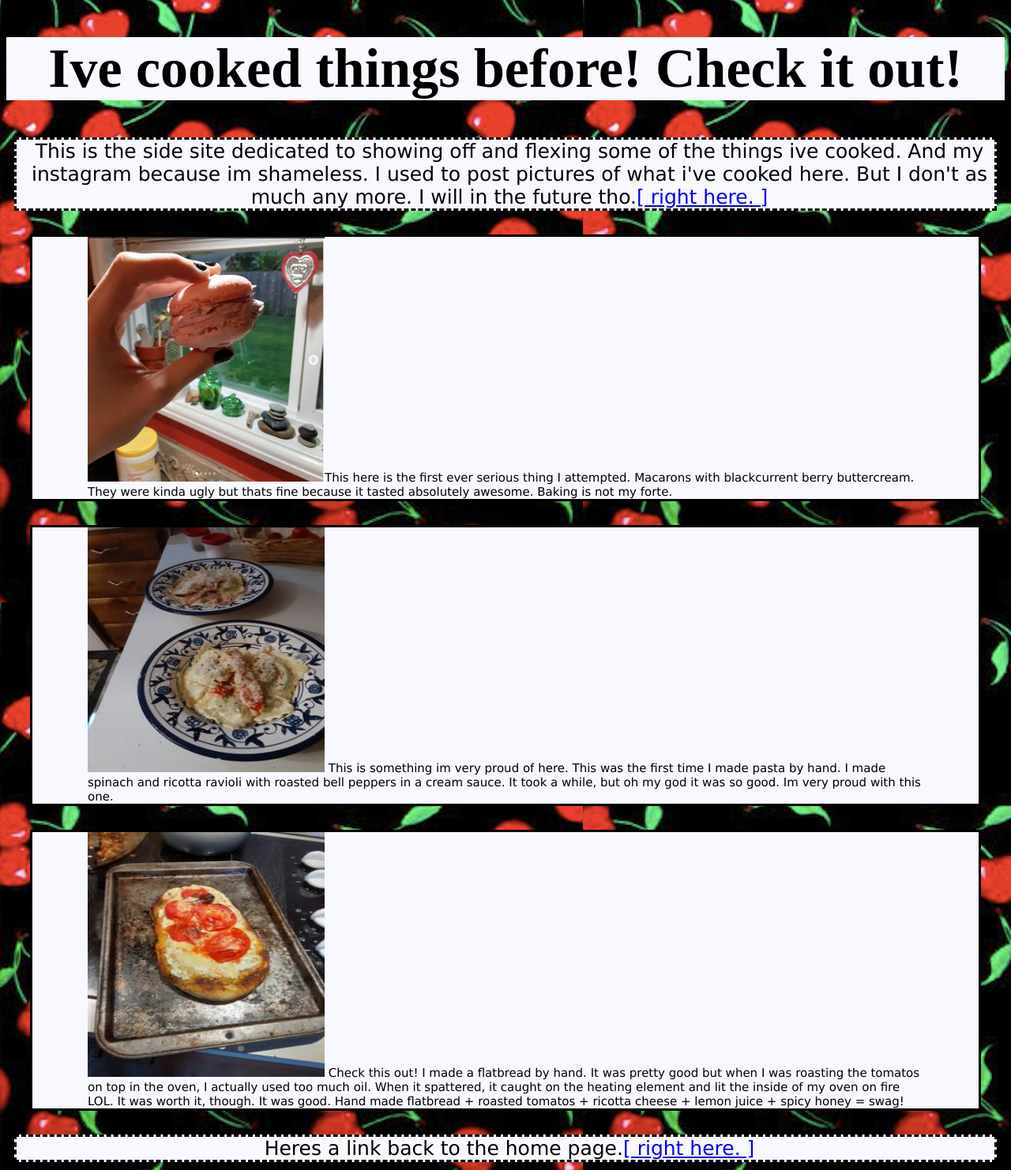
After one commit to BlueSpirit180/ECSFinalProject, a PHP site: page /CookingTalkSite.html in a window 1280 px wide. The commit adds this page. Shown: the whole page at 79% size. Run offline with PHP 8.4, Linux system fonts and the light colour scheme.

Commit message:
Site update #1

```diff
--- a/1finalsite.css
+++ b/1finalsite.css
@@ -1,12 +1,10 @@
-body {
-  background-image: url("cherriesthree.jpg") ;
-}
+
 
 h1 {
     color: black;
   text-align: center;
   background-color: ghostwhite;
-  font-size: 75px;
+  font-size: 70px;
   font-style: !important;
   border-width: 10px;
   border-color: ghostwhite;
@@ -15,7 +13,7 @@ h1 {
 #para1 {
     margin: 10px;
     font-family: verdana;
-  font-size: 20px;
+  font-size: 25px;
   color: black;
   text-align: center;
   background-color: ghostwhite;
@@ -23,9 +21,9 @@ h1 {
   padding-left: 10px;
 }
 #para2 {
-    margin: 10px;
+    margin: 30px;
     font-family: verdana;
-  font-size: 10px;
+  font-size: 15px;
   color: black;
   text-align: left;
   background-color: ghostwhite;
@@ -35,7 +33,7 @@ h1 {
 }
 #para3 {
     font-family: verdana;
-  font-size: 10px;
+  font-size: 30px;
   color: black;
   text-align: justify;
   background-color: ghostwhite;
@@ -45,7 +43,7 @@ h1 {
 }
 #para4 {
     font-family: verdana;
-  font-size: 10px;
+  font-size: 30px;
   color: black;
   text-align: justify;
   background-color: ghostwhite;
--- /dev/null
+++ b/CookingTalkSite.html
@@ -0,0 +1,20 @@
+<!DOCTYPE html>
+<html>
+<head>
+<link rel="stylesheet" type="text/css" href="1finalsite.css">
+<style>
+body {
+  background-image: url('cherriestwo.jpg');
+}
+</style>
+</head>
+	<body>
+		<h1> Ive cooked things before! Check it out! </h1>
+		<p id="para1"> This is the side site dedicated to showing off and flexing some of the things ive cooked. And my instagram because im shameless. I used to post pictures of what i've cooked here. But I don't as much any more. I will in the future tho.<a href="https://www.instagram.com/cherry_grenadine/">[ right here. ]</a> </p>
+		<p id="para2"><img src="macarons.png" alt="Macarons. NOT MACAROONS. theres a difference."style="width:300px;height:310px;">This here is the first ever serious thing I attempted. Macarons with blackcurrent berry buttercream. They were kinda ugly but thats fine because it tasted absolutely awesome. Baking is not my forte.</p>
+		<p id="para2"><img src="ravioli.jpeg" alt="very swag ravioli"style="width:300px;height:310px;"> This is something im very proud of here. This was the first time I made pasta by hand. I made spinach and ricotta ravioli with roasted bell peppers in a cream sauce. It took a while, but oh my god it was so good. Im very proud with this one.  </p>
+		<p id="para2"><img src="flatbread.jpg" alt="flatbread that tried to burn my house down."style="width:300px;height:310px;"> Check this out! I made a flatbread by hand. It was pretty good but when I was roasting the tomatos on top in the oven, I actually used too much oil. When it spattered, it caught on the heating element and lit the inside of my oven on fire LOL. It was worth it, though. It was good. Hand made flatbread + roasted tomatos + ricotta cheese  + lemon juice + spicy honey = swag! </p>
+		<p id="para1"> Heres a link back to the home page.<a href="index .html">[ right here. ]</a> </p>
+
+	</body>
+</html>
```
Also changed, not shown: CookingYTSite.html (added, +16 -0 lines), index .html (added, +21 -0 lines), Joshua.jpeg (added), KawaiiCherries.jpeg (added), babishbook.jpeg (added), cherriestwo.jpg, flatbread.jpg (added), macarons.png (added), ravioli.jpeg (added).
